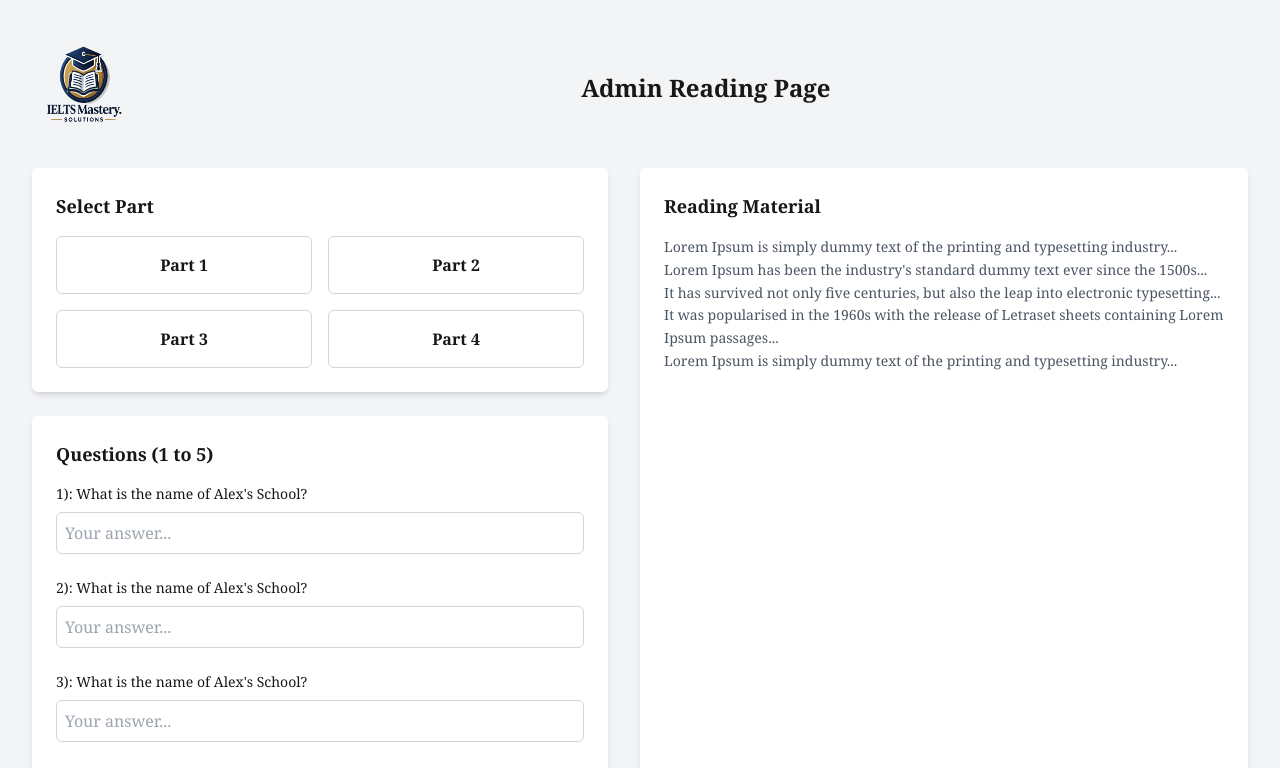
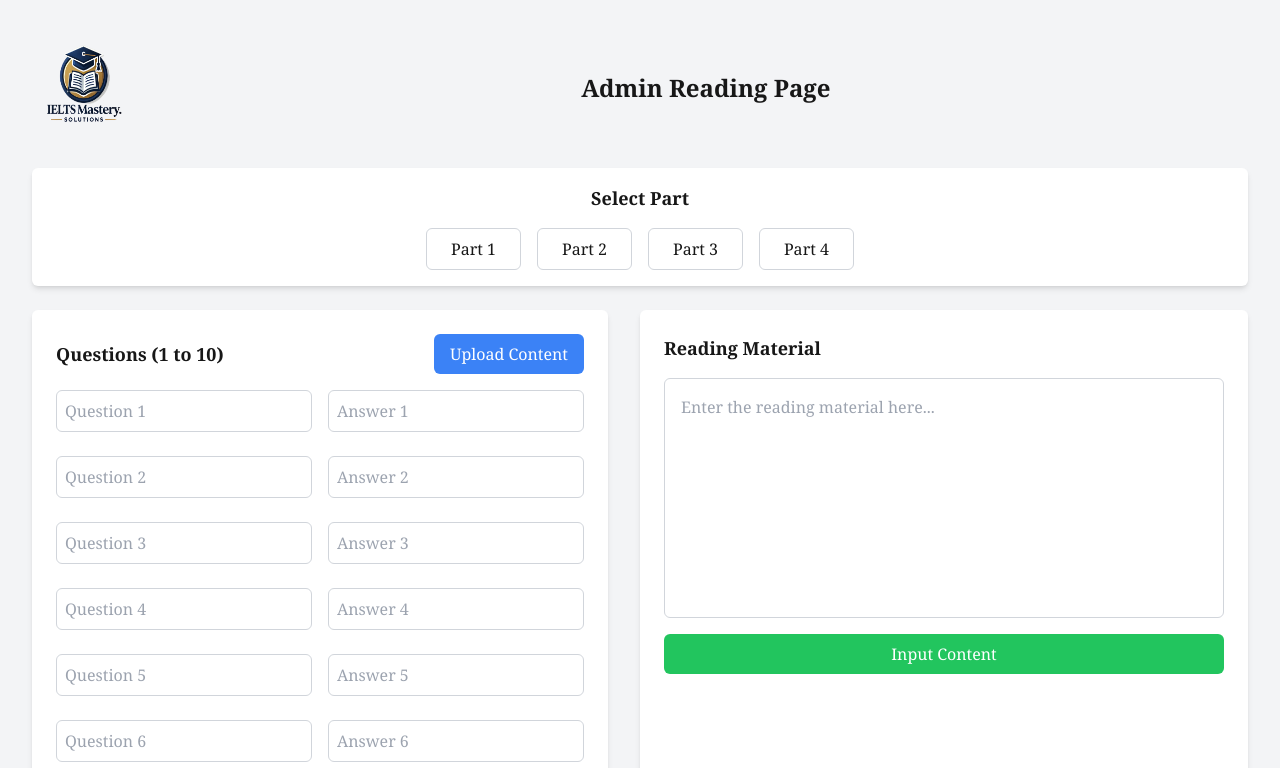
Before and after one commit to AmanShahzad1/ieltsmastery-main, a Next.js app in the folder ieltsmastery-main/: page /pages/Admins_Reading_test in a window 1280 px wide. Shown: the top 768 px of the page. Built offline with nearby package versions, Linux system fonts and the light colour scheme.

Commit message:
Admin_reaa Functionalities

```diff
--- a/ieltsmastery-main/app/pages/Admins_Reading_test/page.tsx
+++ b/ieltsmastery-main/app/pages/Admins_Reading_test/page.tsx
@@ -20,36 +20,45 @@ export default function AdminReadingPage() {
         </h1>
       </header>
 
+      {/* Select Part Section */}
+      <div className="bg-white shadow-md rounded-md p-4 mb-6">
+        <h3 className="text-lg font-bold mb-4 text-center">Select Part</h3>
+        <div className="flex justify-center space-x-4">
+          {["Part 1", "Part 2", "Part 3", "Part 4"].map((part, index) => (
+            <button
+              key={index}
+              className="px-6 py-2 rounded-md border border-gray-300 text-center hover:bg-blue-100"
+            >
+              {part}
+            </button>
+          ))}
+        </div>
+      </div>
+
       {/* Main Content */}
       <div className="flex flex-col sm:flex-row justify-center">
-        {/* Left Section: Select Part Buttons */}
+        {/* Left Section: Questions Input */}
         <div className="w-full sm:w-1/2 flex flex-col space-y-6 pr-8">
-          {/* Select Part Buttons */}
+          {/* Questions Section */}
           <div className="bg-white shadow-md rounded-md p-6">
-            <h3 className="text-lg font-bold mb-4">Select Part</h3>
-            <div className="grid grid-cols-2 sm:grid-cols-2 gap-4">
-              {['Part 1', 'Part 2', 'Part 3', 'Part 4'].map((part, index) => (
-                <button
-                  key={index}
-                  className="p-4 rounded-md border text-center border-gray-300 hover:bg-blue-100"
-                >
-                  <span className="font-semibold">{part}</span>
-                </button>
-              ))}
+            <div className="flex justify-between items-center mb-4">
+              <h3 className="text-lg font-bold">Questions (1 to 10)</h3>
+              <button className="px-4 py-2 bg-blue-500 text-white rounded-md hover:bg-blue-600">
+                Upload Content
+              </button>
             </div>
-          </div>
-
-          {/* Questions Section (Moved below Select Part) */}
-          <div className="bg-white shadow-md rounded-md p-6">
-            <h3 className="text-lg font-bold mb-4">Questions (1 to 5)</h3>
             <div className="space-y-6">
-              {Array.from({ length: 5 }).map((_, index) => (
-                <div key={index}>
-                  <p className="text-sm font-medium mb-2">{index + 1}): What is the name of Alex's School?</p>
+              {Array.from({ length: 10 }).map((_, index) => (
+                <div key={index} className="grid grid-cols-1 sm:grid-cols-2 gap-4">
                   <input
                     type="text"
                     className="border border-gray-300 rounded-md p-2 w-full"
-                    placeholder="Your answer..."
+                    placeholder={`Question ${index + 1}`}
+                  />
+                  <input
+                    type="text"
+                    className="border border-gray-300 rounded-md p-2 w-full"
+                    placeholder={`Answer ${index + 1}`}
                   />
                 </div>
               ))}
@@ -57,26 +66,18 @@ export default function AdminReadingPage() {
           </div>
         </div>
 
-        {/* Right Section: Expanded Reading Material */}
+        {/* Right Section: Reading Material Input */}
         <div className="w-full sm:w-1/2 space-y-6">
-          {/* Expanded Reading Material */}
-          <div className="bg-white shadow-md rounded-md p-6 h-full">
-            <h3 className="text-lg font-bold mb-4">Reading Material</h3>
-            <p className="text-sm text-gray-600 leading-relaxed">
-              Lorem Ipsum is simply dummy text of the printing and typesetting industry...
-            </p>
-            <p className="text-sm text-gray-600 leading-relaxed">
-              Lorem Ipsum has been the industry's standard dummy text ever since the 1500s...
-            </p>
-            <p className="text-sm text-gray-600 leading-relaxed">
-              It has survived not only five centuries, but also the leap into electronic typesetting...
-            </p>
-            <p className="text-sm text-gray-600 leading-relaxed">
-              It was popularised in the 1960s with the release of Letraset sheets containing Lorem Ipsum passages...
-            </p>
-            <p className="text-sm text-gray-600 leading-relaxed">
-              Lorem Ipsum is simply dummy text of the printing and typesetting industry...
-            </p>
+          {/* Expanded Reading Material Input */}
+          <div className="bg-white shadow-md rounded-md p-6 h-full flex flex-col space-y-4">
+            <h3 className="text-lg font-bold">Reading Material</h3>
+            <textarea
+              className="border border-gray-300 rounded-md p-4 w-full h-60 resize-none"
+              placeholder="Enter the reading material here..."
+            ></textarea>
+            <button className="px-4 py-2 bg-green-500 text-white rounded-md hover:bg-green-600">
+              Input Content
+            </button>
           </div>
         </div>
       </div>
```
